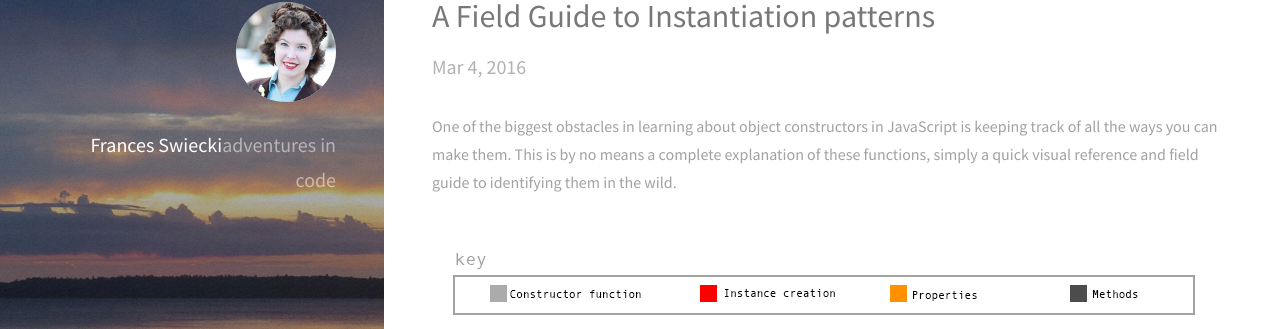
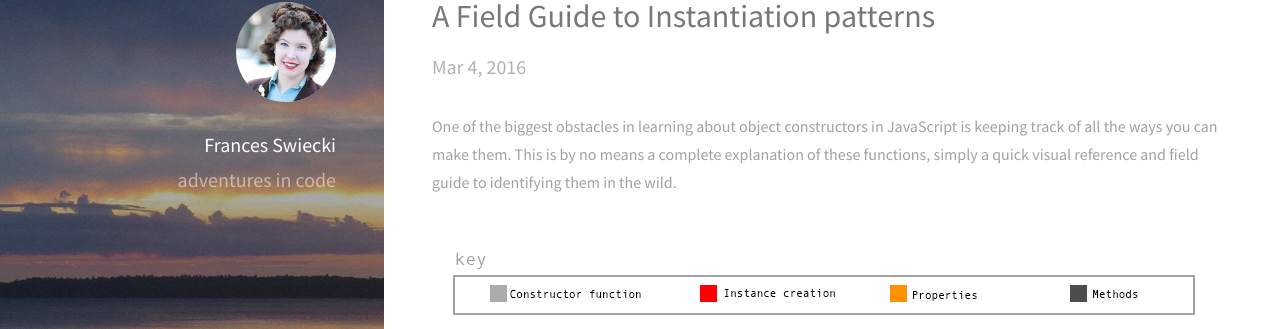
Before and after one commit to fswiecki/fswiecki.github.io, a Jekyll site: the page built from index.html, in a window 1280 px wide. Shown: the part 104-433 px from the top of the page. Built offline with Jekyll 4.4.1, drawn with Linux system fonts in a browser that asks for light colours.

Commit message:
Fix image linking

```diff
--- a/_layouts/default.html
+++ b/_layouts/default.html
@@ -21,8 +21,8 @@
 	<body id="top">
 
       <header id="header">
-          <a href="#" class="image avatar"><img src="images/profile.png" alt="" /></a>
-          <h1><strong>Frances Swiecki</strong><br />adventures in code</h1>
+          <a href="#" class="image avatar"><img src="/images/profile.png" alt="" /></a>
+          <h1><strong>Frances Swiecki</strong></h1><h1>adventures in code</h1>
 
       </header>
 
```
